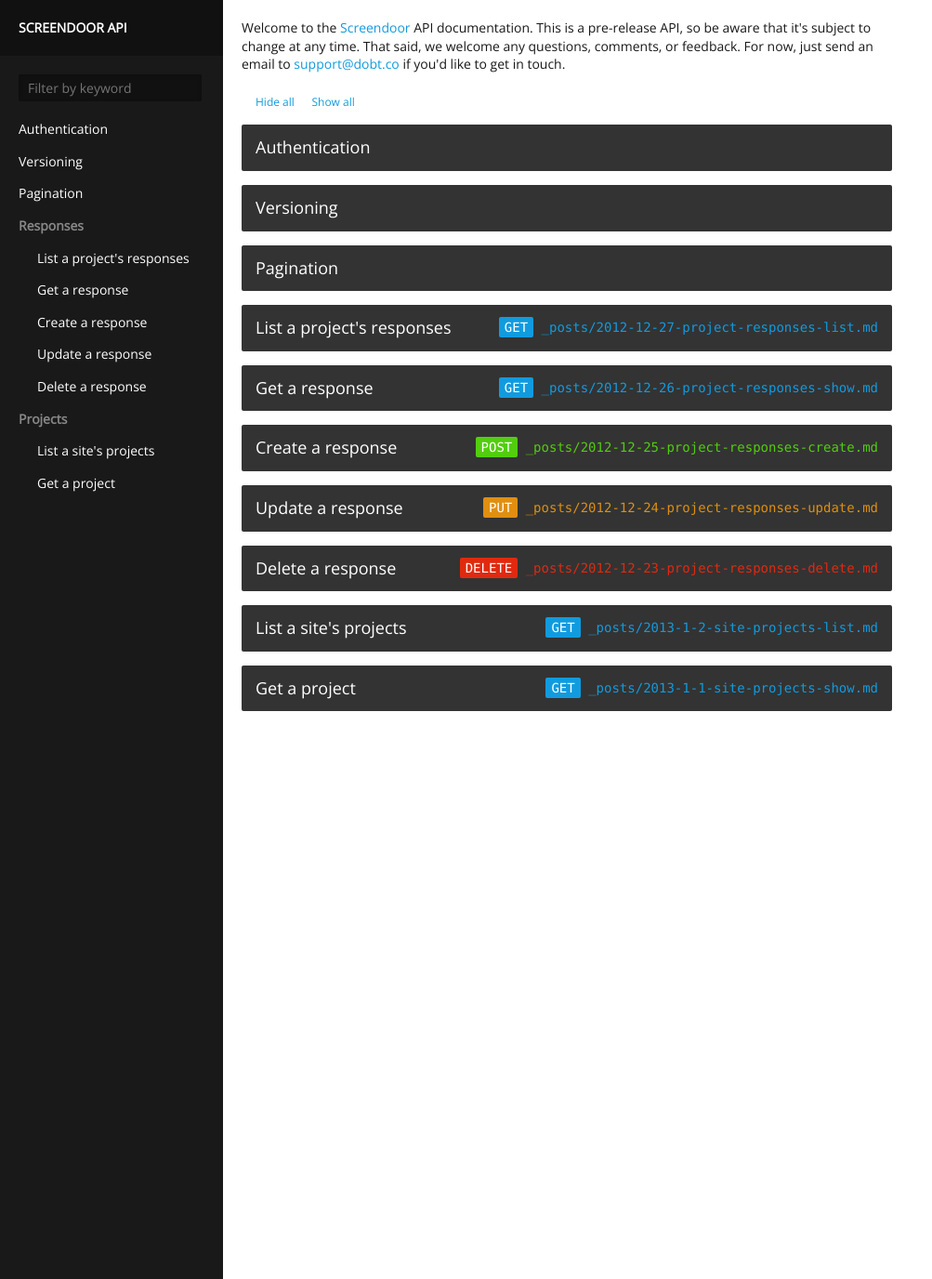
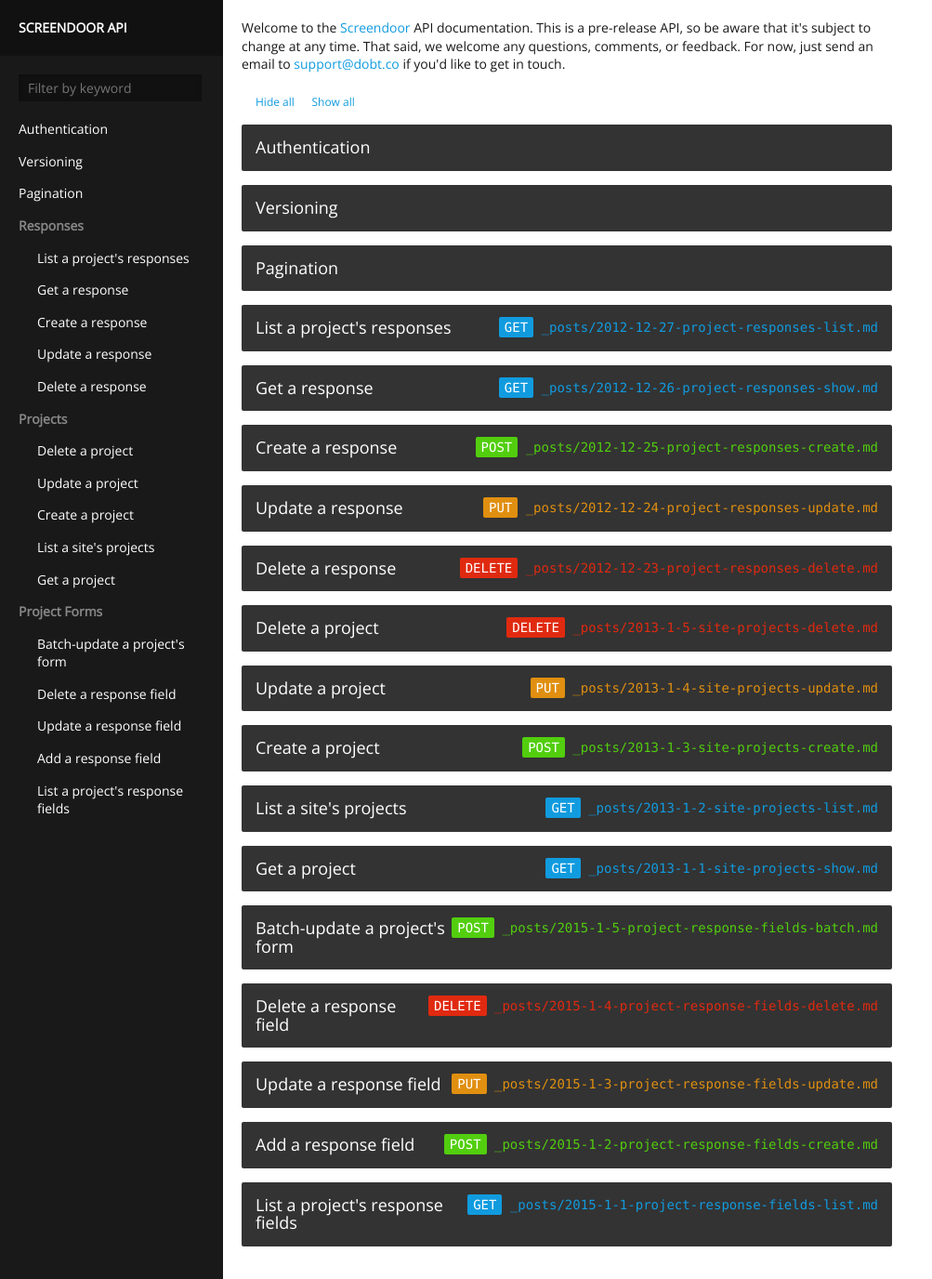
Before and after one commit to dobtco/screendoor-api-docs, a Jekyll site: the page built from index.html, in a window 1280 px wide and 1376 px high. Shown: the whole window at 93% size, without its empty margins (0-1003 px from the left). Built offline with Jekyll 4.4.1, drawn with Linux system fonts in a browser that asks for light colours.

````diff
--- /dev/null
+++ b/_posts/2013-1-3-site-projects-create.md
@@ -0,0 +1,21 @@
+---
+category: Projects
+path: '/sites/:site_id/projects'
+title: 'Create a project'
+type: 'POST'
+layout: nil
+---
+
+Create a new project.
+
+### Request
+```
+{
+  "name": "Hiring by email",
+  "description": "<p>The description can include HTML!</p>"
+}
+```
+
+### Response
+
+```{% include resources/project.json %}```
--- /dev/null
+++ b/_posts/2013-1-4-site-projects-update.md
@@ -0,0 +1,21 @@
+---
+category: Projects
+path: '/sites/:site_id/projects/:project_id'
+title: 'Update a project'
+type: 'PUT'
+layout: nil
+---
+
+Updates the specified project.
+
+### Request
+```
+{
+  "name": "Hiring by email",
+  "description": "<p>The description can include HTML!</p>"
+}
+```
+
+### Response
+
+```{% include resources/project.json %}```
--- /dev/null
+++ b/_posts/2013-1-5-site-projects-delete.md
@@ -0,0 +1,13 @@
+---
+category: Projects
+path: '/sites/:site_id/projects/:project_id'
+title: 'Delete a project'
+type: 'DELETE'
+layout: nil
+---
+
+This method allows the user to delete a project.
+
+### Response
+
+```Status: 204 No Content```
--- /dev/null
+++ b/_posts/2015-1-1-project-response-fields-list.md
@@ -0,0 +1,13 @@
+---
+category: Project Forms
+path: '/projects/:project_id/response_fields'
+title: "List a project's response fields"
+type: 'GET'
+layout: nil
+---
+
+List the response fields for a project's form.
+
+### Response
+
+```{% include resources/response_fields.json %}```
--- /dev/null
+++ b/_posts/2015-1-2-project-response-fields-create.md
@@ -0,0 +1,21 @@
+---
+category: Project Forms
+path: '/projects/:project_id/response_fields'
+title: "Add a response field"
+type: 'POST'
+layout: nil
+---
+
+Add a response field to a project's form.
+
+### Request
+```
+{
+  "field_type": "text",
+  "label": "Your Approach"
+}
+```
+
+### Response
+
+```{% include resources/response_field.json %}```
--- /dev/null
+++ b/_posts/2015-1-3-project-response-fields-update.md
@@ -0,0 +1,21 @@
+---
+category: Project Forms
+path: '/projects/:project_id/response_fields/:response_field_id'
+title: "Update a response field"
+type: 'PUT'
+layout: nil
+---
+
+Updates a response field.
+
+### Request
+```
+{
+  "field_type": "text",
+  "label": "Your Approach"
+}
+```
+
+### Response
+
+```{% include resources/response_field.json %}```
--- /dev/null
+++ b/_posts/2015-1-4-project-response-fields-delete.md
@@ -0,0 +1,13 @@
+---
+category: Project Forms
+path: '/projects/:project_id/response_fields/:response_field_id'
+title: "Delete a response field"
+type: 'DELETE'
+layout: nil
+---
+
+Deletes a response field. Note that you will lose any responses to this field.
+
+### Response
+
+```Status: 204 No Content```
--- /dev/null
+++ b/_posts/2015-1-5-project-response-fields-batch.md
@@ -0,0 +1,42 @@
+---
+category: Project Forms
+path: '/projects/:project_id/response_fields/:response_field_id/batch'
+title: "Batch-update a project's form"
+type: 'POST'
+layout: nil
+---
+
+Batch-updates the form for a project. Any response fields that don't exist will be added, and any existing fields that aren't present in the request body will be destroyed.
+
+### Request
+```
+{
+  "response_fields": [
+    {
+      "id": 235,
+      "label": "Your Approach",
+      "field_options": {
+        "size": "medium",
+        "description": "How would you complete this project?"
+      },
+      "required": true,
+      "blind": false,
+      "admin_only": false,
+      "field_type": "paragraph",
+    },
+    {
+      "label": "Previous Work",
+      "field_options": {
+        "size": "medium",
+        "description": "What qualifies you to work on this project?"
+      },
+      "required": true,
+      "field_type": "paragraph",
+    }
+  ]
+}
+```
+
+### Response
+
+```{% include resources/response_fields.json %}```
````
Also changed, not shown: _includes/resources/response_field.json (added, +17 -0 lines), _includes/resources/response_fields.json (added, +37 -0 lines), _posts/2012-12-26-project-responses-show.md (+8 -1 lines).
